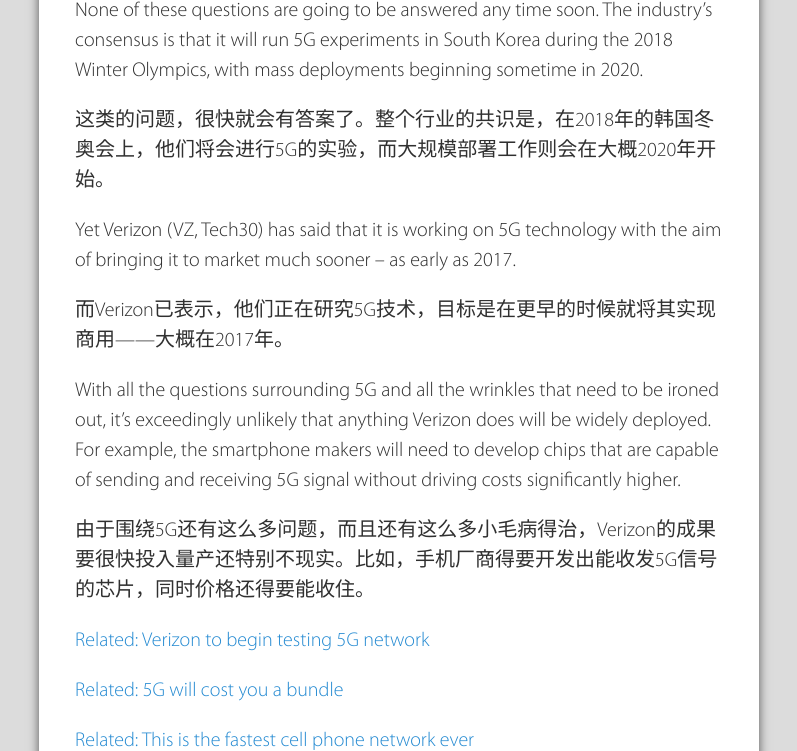
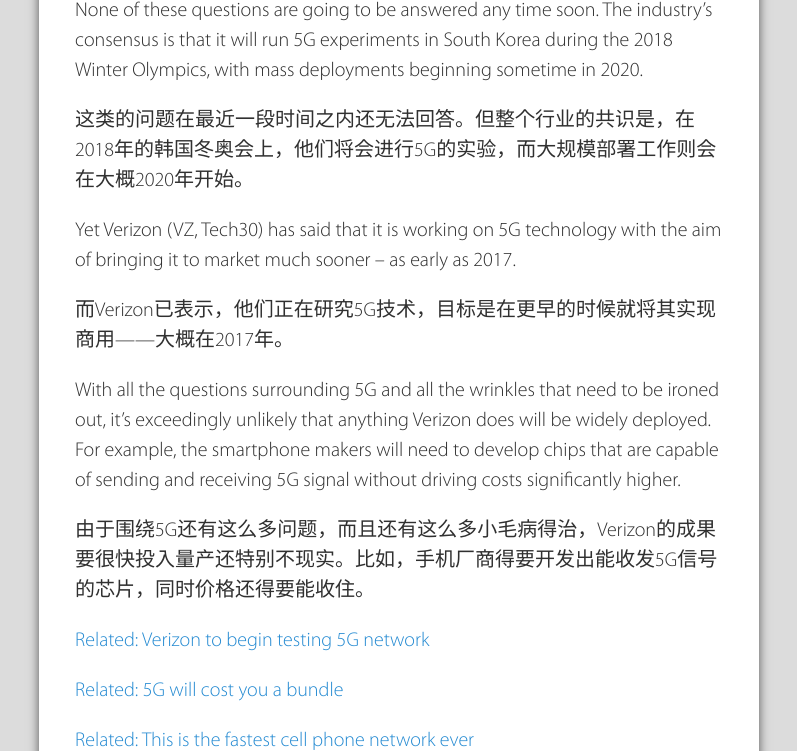
Before and after one commit to zhanghub/duoduoeeee.github.io, a Jekyll site: the page built from _posts/2015-12-11-what-is-5g.md, in a window 1280 px wide and 900 px high, scrolled down 5660 px, cut to the strip 149-900 px from the top of the window. Shown: the whole strip, without its empty margins (241-1038 px from the left). Built offline with Jekyll 4.4.1, drawn with Linux system fonts in a browser that asks for light colours; some web fonts are replaced; Markdown is read by kramdown in place of the engine named in the settings.

Commit message:
mistake fix

```diff
--- a/_posts/2015-12-11-what-is-5g.md
+++ b/_posts/2015-12-11-what-is-5g.md
@@ -95,7 +95,7 @@
 
 None of these questions are going to be answered any time soon. The industry's consensus is that it will run 5G experiments in South Korea during the 2018 Winter Olympics, with mass deployments beginning sometime in 2020.
 
-这类的问题，很快就会有答案了。整个行业的共识是，在2018年的韩国冬奥会上，他们将会进行5G的实验，而大规模部署工作则会在大概2020年开始。
+这类的问题在最近一段时间之内还无法回答。但整个行业的共识是，在2018年的韩国冬奥会上，他们将会进行5G的实验，而大规模部署工作则会在大概2020年开始。
 
 Yet Verizon (VZ, Tech30) has said that it is working on 5G technology with the aim of bringing it to market much sooner -- as early as 2017.
 
```
